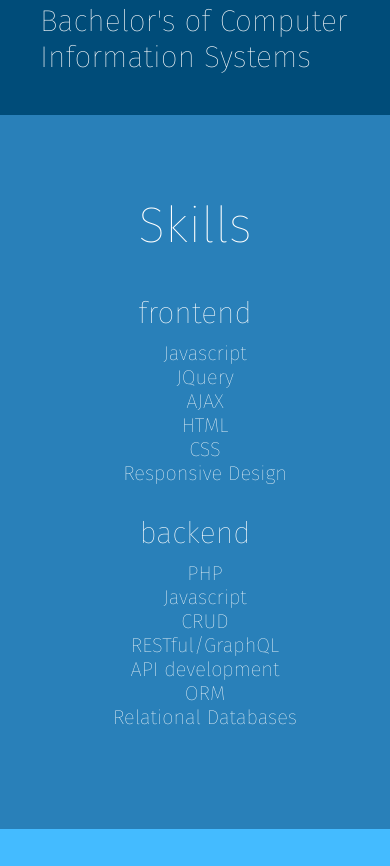
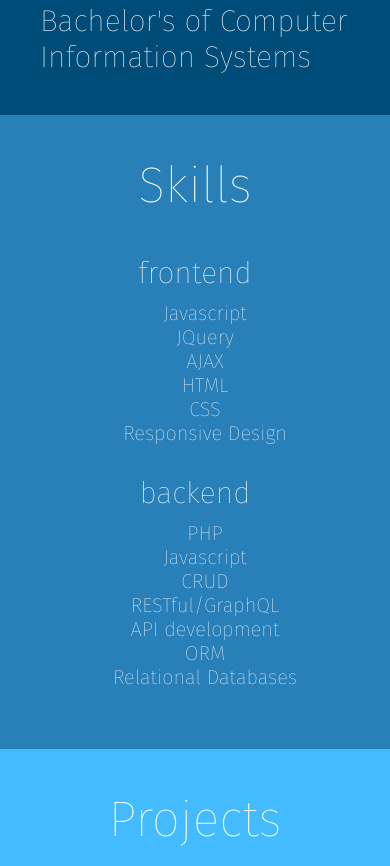
Before and after one commit to wiertar/wiertar.github.io--Archived, a website: page index.html in a window 390 px wide. Shown: the part 1170-2036 px from the top of the page. Drawn offline with nearby package versions, Linux system fonts and the light colour scheme.

Commit message:
fixed inconsistent padding/margin on phones

```diff
--- a/sass/_components.scss
+++ b/sass/_components.scss
@@ -155,10 +155,6 @@
     @include respond(tab-port) {
       text-align: center;
     }
-
-    @include respond(phone) {
-      padding: 4rem;
-    }
   }
 
   &__title {
@@ -202,15 +198,10 @@
 
   &__title {
     font-size: 5rem;
-    // padding: 4rem 1.6rem;
     margin: 4rem auto;
 
     @include respond(tab-port) {
       text-align: center;
-    }
-
-    @include respond(phone) {
-      padding: 4rem 2rem;
     }
   }
 
```
Also changed, not shown: assets/css/style.css.
